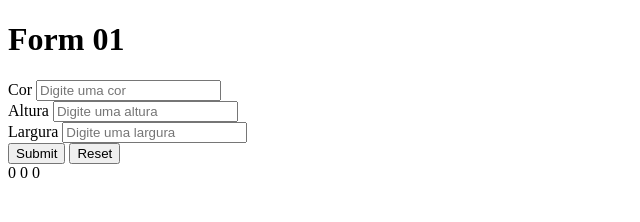
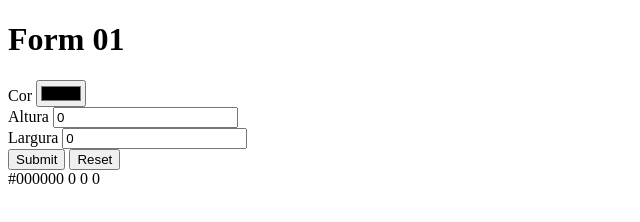
Before and after one commit to AlfredoLSN/jsintro, a plain HTML site: page form01.html in a window 1280 px wide. Both pictures are taken after a click on the input 36 px from the left and 153 px from the top of the page. Shown: the whole page, without its empty margins (0-640 px from the left). Drawn offline with Linux system fonts and the light colour scheme.

Commit message:
Extrai estado da interface

```diff
--- a/form01.html
+++ b/form01.html
@@ -15,20 +15,20 @@
     >
     <div>
         <label for="cor">Cor</label>
-        <input id="cor" name="cor"
-        placeholder="Digite uma cor"/>
+        <input type="color" id="cor" name="cor"
+        placeholder="Digite uma cor" value="#000000"/>
     </div>
 
     <div>
         <label for="altura">Altura</label>
-        <input id="altura" name="altura"
-        placeholder="Digite uma altura"/>
+        <input type="number" id="altura" name="altura"
+        placeholder="Digite uma altura" value="0" step="0.1"/>
     </div>
 
     <div>
         <label for="largura">Largura</label>
-        <input id="largura" name="largura"
-        placeholder="Digite uma largura"/>
+        <input type="number" id="largura" name="largura"
+        placeholder="Digite uma largura" value="0" step="0.1"/>
     </div>
 
       <input type="submit"/>
--- a/form01.js
+++ b/form01.js
@@ -1,6 +1,13 @@
+let estado = {
+cor: "#000000",
+altura: 0,
+largura: 0
+};
+
 function criaElemento(cor, altura, largura){
     const eNovo = document.createElement("div");
     eNovo.textContent = `${cor} ${altura} ${largura} ${altura + largura}`;
+    eNovo.style = `color: ${cor};`
     document.body.appendChild(eNovo);
 }
 
@@ -8,12 +15,11 @@ document.exm01.addEventListener("submit", submitListener);
 
 function submitListener(event){
     event.preventDefault();
+    estado.cor = document.exm01.cor.value,
+    estado.altura = Number(document.exm01.altura.value),
+    estado.largura = Number(document.exm01.largura.value);
 
-    criaElemento(
-        document.exm01.cor.value,
-        Number(document.exm01.altura.value),
-        Number(document.exm01.largura.value)
-    );
+    criaElemento(estado.cor, estado.altura, estado.largura);
 
     document.exm01.reset();
 }
```
